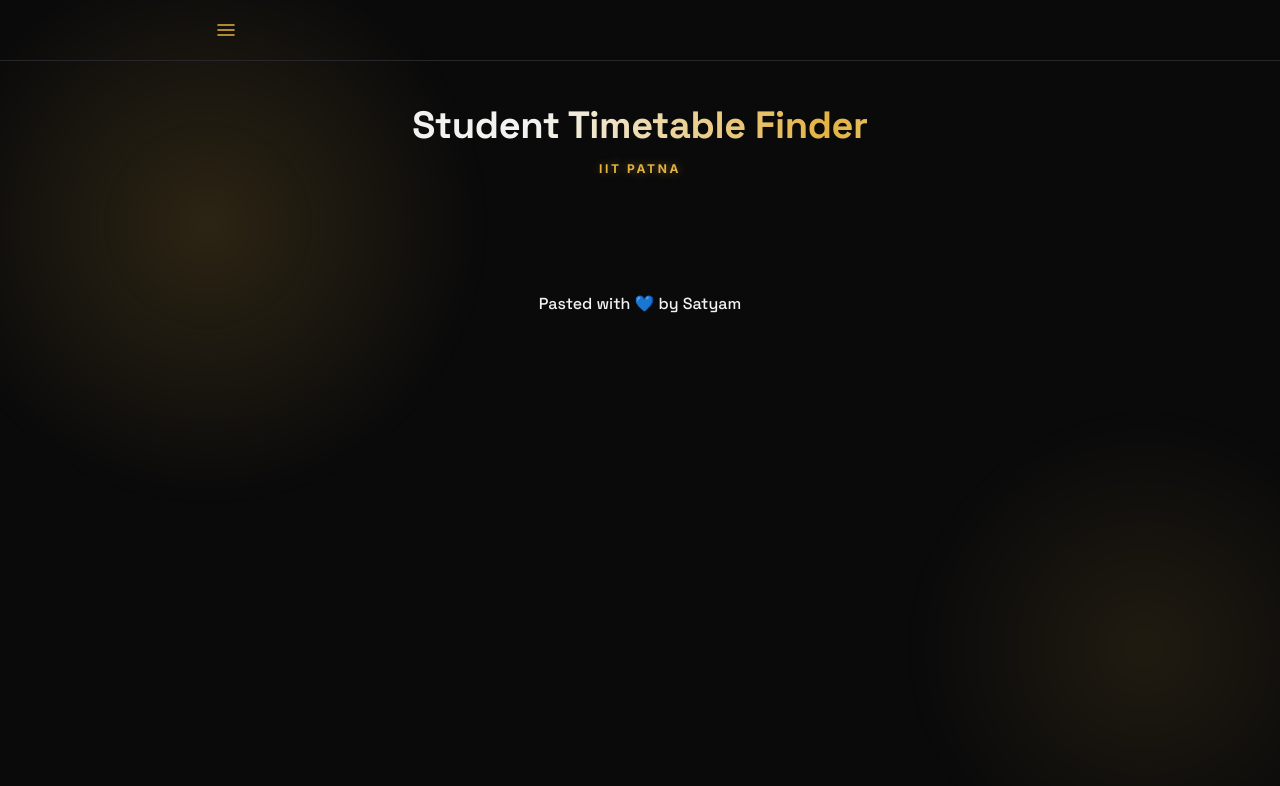
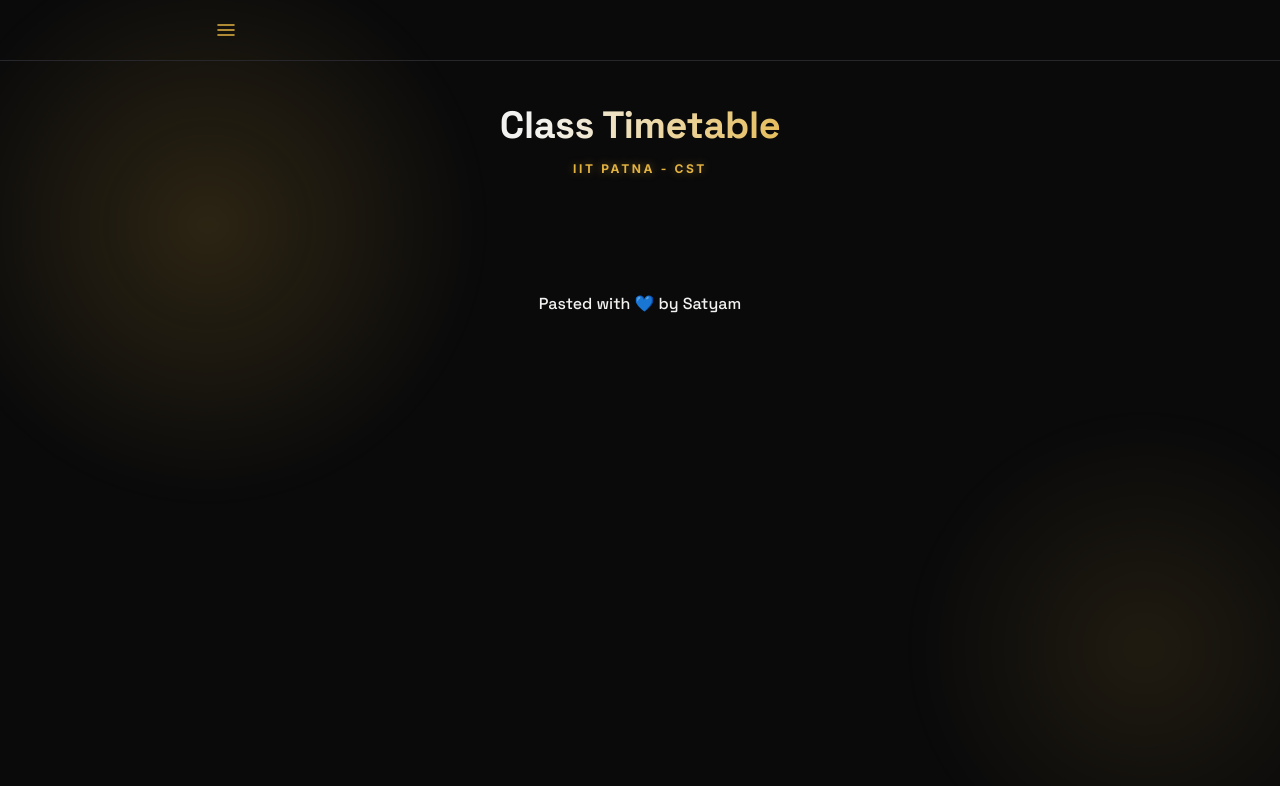
Before and after one commit to satyam10410-sys/exclusive-timetable-for-cst-students-, a plain HTML site: page index.html in a window 1280 px wide. Drawn offline with Linux system fonts and the light colour scheme.

Commit message:
Update index.html

```diff
--- a/index.html
+++ b/index.html
@@ -42,13 +42,15 @@
 </header>
 
 <main class="page">
-
   <div class="hero">
-    <h1 class="hero__title">Student Timetable Finder</h1>
-    <span class="hero__eyebrow">IIT PATNA</span>
+    <h1 class="hero__title">Class Timetable</h1>
+    <span class="hero__eyebrow">IIT PATNA - CST</span>
   </div>
 
-  </main>
+  <!-- Timetable container visible by default -->
+  <div id="agenda"></div>
+</main>
+
 
 <footer>Pasted with 💙 by Satyam</footer>
 
```
